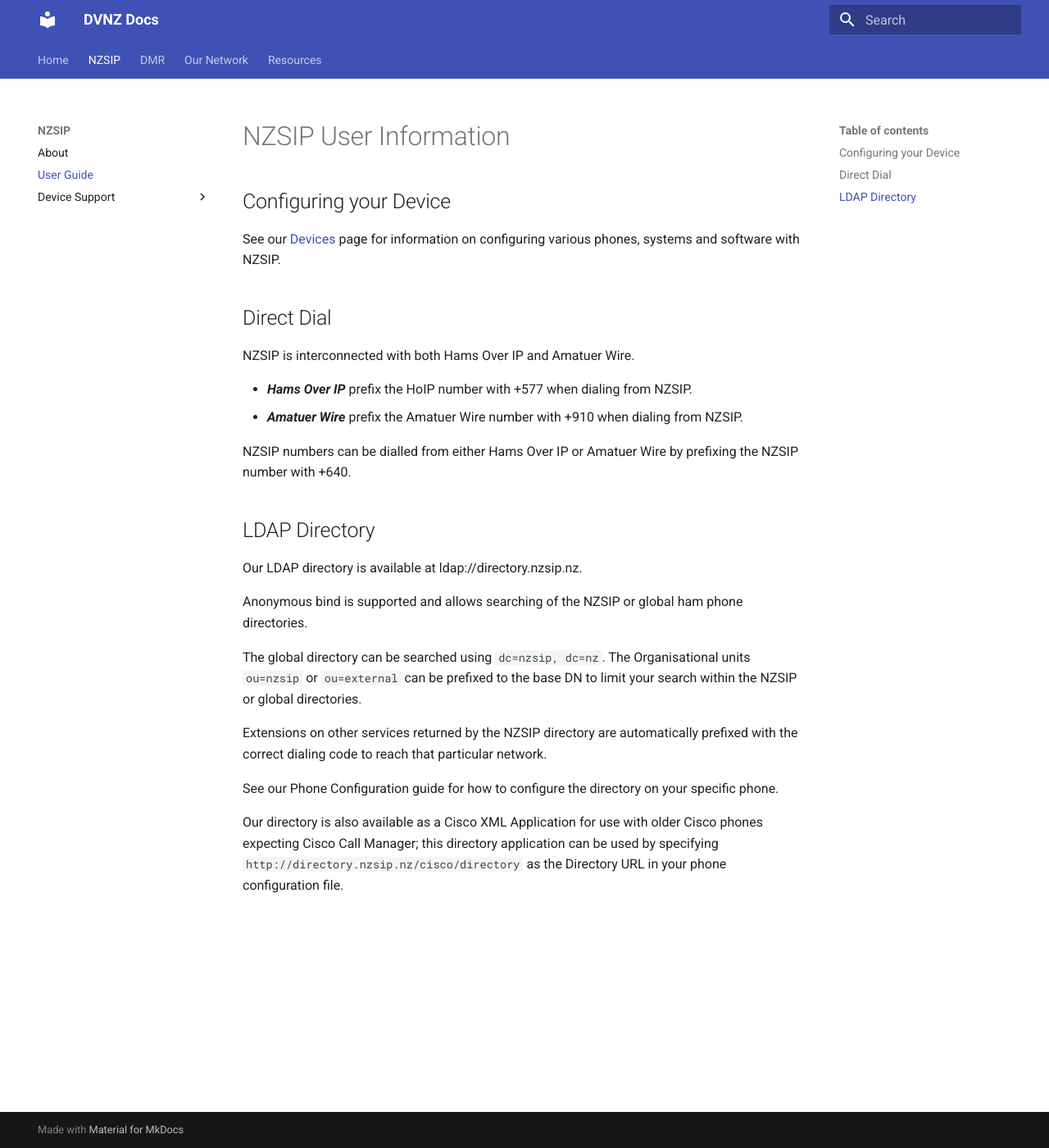
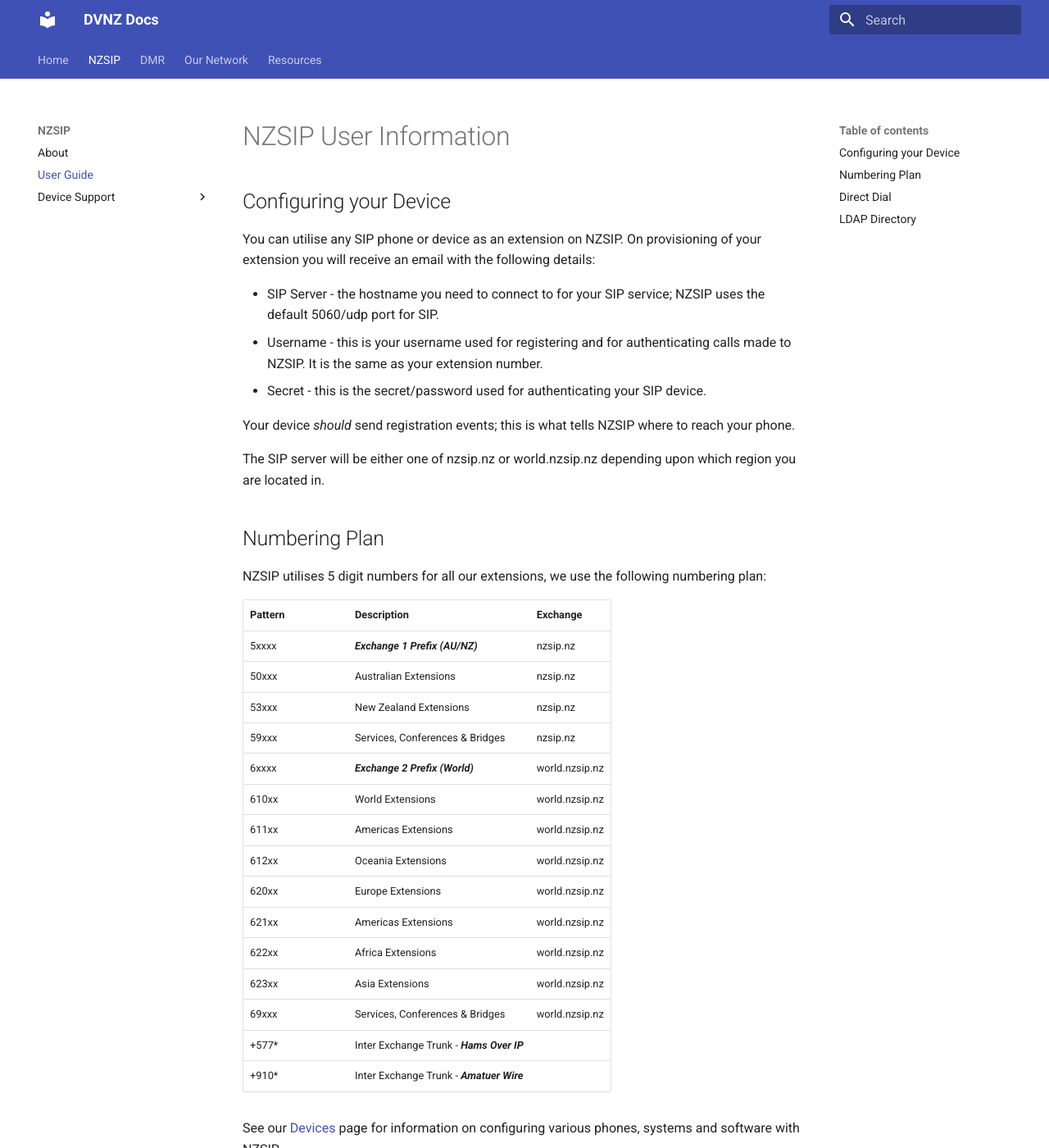
Before and after one commit to DigitalVoiceNZ/wiki, an MkDocs documentation site: the page built from docs/nzsip/users.md, in a window 1280 px wide and 1400 px high. Shown: the whole window at 82% size. Built offline with MkDocs 1.6.1 and Material for MkDocs 9.7.7, drawn with Linux system fonts in a browser that asks for light colours.

```diff
--- a/docs/nzsip/users.md
+++ b/docs/nzsip/users.md
@@ -1,6 +1,40 @@
 # NZSIP User Information
 
 ## Configuring your Device
+
+You can utilise any SIP phone or device as an extension on NZSIP.   On provisioning of your extension you will receive an
+email with the following details:
+
+* SIP Server - the hostname you need to connect to for your SIP service;  NZSIP uses the default 5060/udp port for SIP.
+* Username - this is your username used for registering and for authenticating calls made to NZSIP.  It is the same as your extension number.
+* Secret - this is the secret/password used for authenticating your SIP device.
+
+Your device *should* send registration events;  this is what tells NZSIP where to reach your phone.
+
+The SIP server will be either one of nzsip.nz or world.nzsip.nz depending upon which region you are located in.
+
+## Numbering Plan
+
+NZSIP utilises 5 digit numbers for all our extensions, we use the following numbering plan:
+
+|Pattern|Description|Exchange|
+|:--|:--|:--|
+|5xxxx|***Exchange 1 Prefix (AU/NZ)***|nzsip.nz|
+|50xxx|Australian Extensions|nzsip.nz|
+|53xxx|New Zealand Extensions|nzsip.nz|
+|59xxx|Services, Conferences &amp; Bridges|nzsip.nz|
+|6xxxx|***Exchange 2 Prefix (World)***|world.nzsip.nz|
+|610xx|World Extensions|world.nzsip.nz|
+|611xx|Americas Extensions|world.nzsip.nz|
+|612xx|Oceania Extensions|world.nzsip.nz|
+|620xx|Europe Extensions|world.nzsip.nz|
+|621xx|Americas Extensions|world.nzsip.nz|
+|622xx|Africa Extensions|world.nzsip.nz|
+|623xx|Asia Extensions|world.nzsip.nz|
+|69xxx|Services, Conferences &amp; Bridges|world.nzsip.nz|
+|+577\*|Inter Exchange Trunk - ***Hams Over IP***| |
+|+910\*|Inter Exchange Trunk - ***Amatuer Wire***| |
+
 
 See our [Devices](devices/index.md) page for information on configuring various phones, systems and software with NZSIP.
 
--- a/mkdocs.yml
+++ b/mkdocs.yml
@@ -15,6 +15,7 @@
     - Device Support:
       - Index: nzsip/devices/index.md
       - Asterisk: nzsip/devices/asterisk.md
+      - Linphone: nzsip/devices/linphone.md
   - DMR:
     - Digital Voice:
       - About: dvdmr/index.md
```
Also changed, not shown: docs/nzsip/devices/index.md (+4 -0 lines), docs/nzsip/devices/linphone.md (added, +37 -0 lines).
